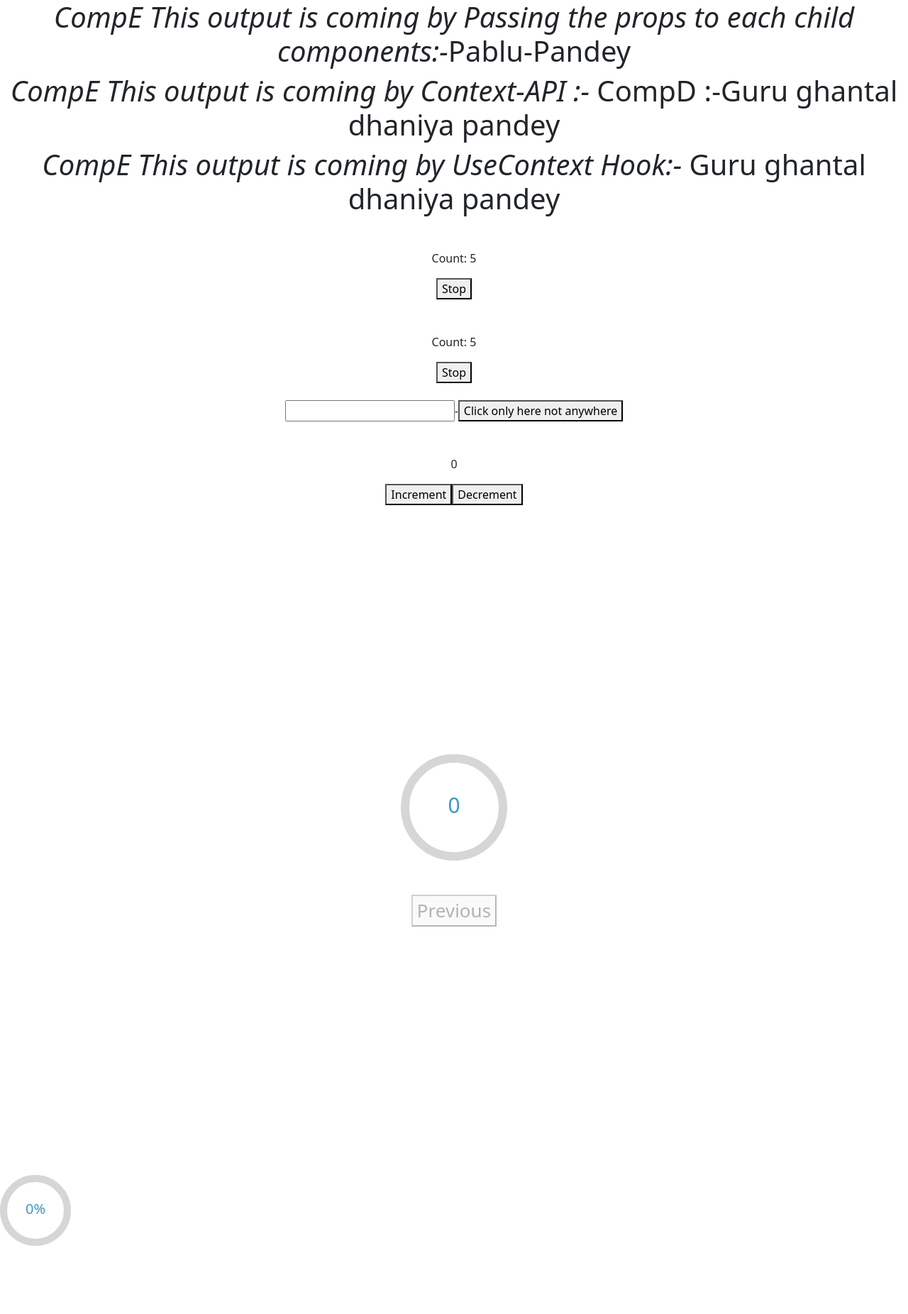
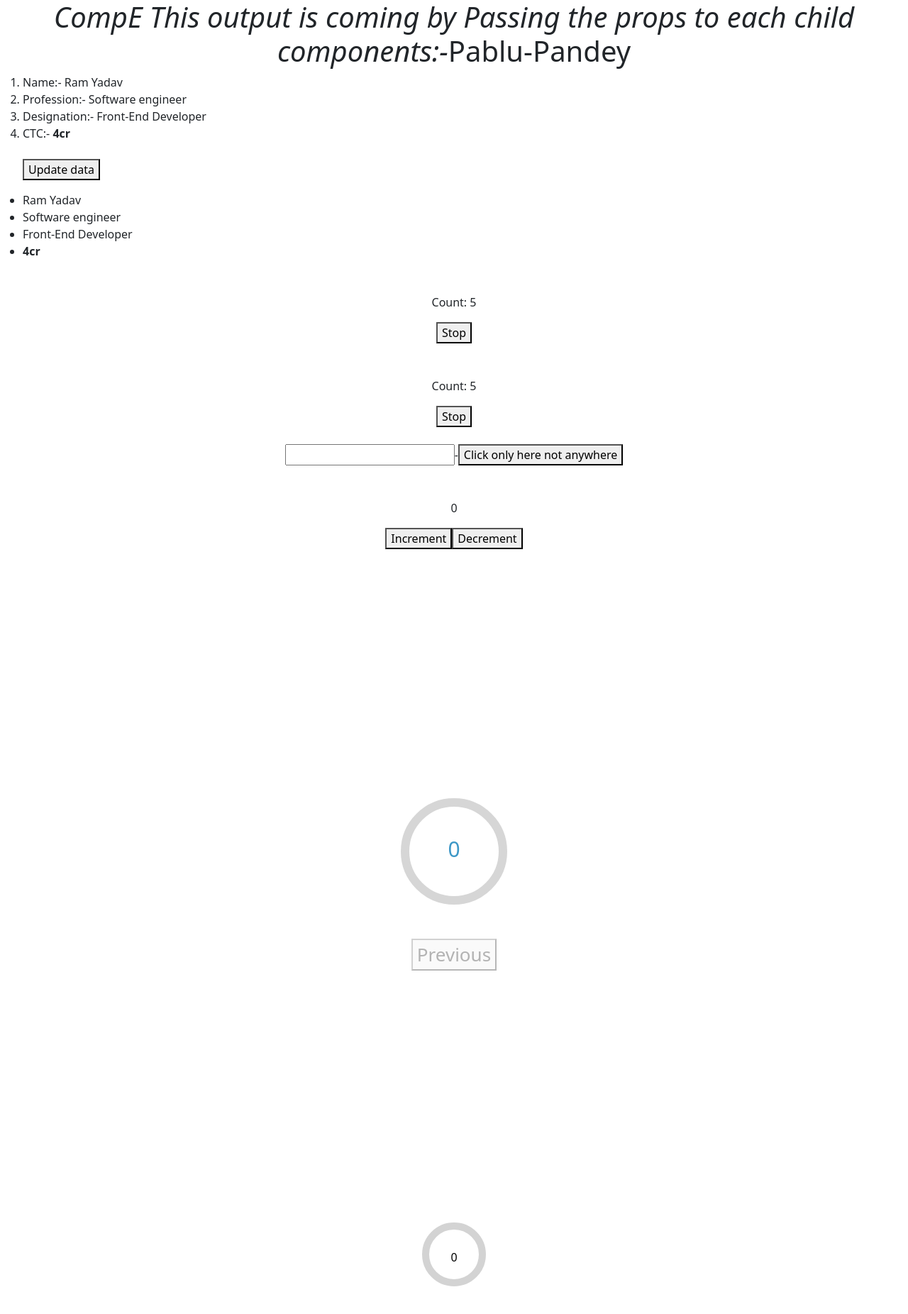
Before and after one commit to Ramkrishna1179/use-context, a React (Create React App) app: page / in a window 1280 px wide. Shown: the top 1852 px of the page at 71% size. Before the commit the page ends 1756 px from the top, so only its background shows below. Built offline with nearby package versions, Linux system fonts and the light colour scheme.

Commit message:
did practice of usecontext hook and context api

```diff
--- a/src/App.js
+++ b/src/App.js
@@ -1,19 +1,27 @@
 import UR1 from "./useRef/ur1";
 import { UR2 } from "./useRef/ur1";
-import { createContext } from "react";
+import { createContext, useState } from "react";
 import CompD from "./CompD";
 import CompA from "./CompA";
 import CompE from "./CompE";
 import Slider from "./useReducer/slider";
-import Counter from './useReducer/reduce1'
+import Counter from "./useReducer/reduce1";
 import CircularProgress from "./useReducer/slider1";
-import '../node_modules/bootstrap/dist/css/bootstrap.min.css'
+import "../node_modules/bootstrap/dist/css/bootstrap.min.css";
 const Value = createContext();
+
 function App(props) {
   const Name = "Pablu-Pandey";
+
+  const [state, setState] = useState({
+    name: "Ram Yadav",
+    profession: "Software engineer",
+    designation: "Front-End Developer",
+    ctc: "4cr",
+  });
   return (
     <div className="App text-center">
-      <Value.Provider value={"Guru ghantal dhaniya pandey"}>
+      <Value.Provider value={{ state, setState }}>
         <CompA data={Name} />
         <CompD />
         <CompE />
@@ -32,6 +40,9 @@ function App(props) {
       <br />
       <br />
       <CircularProgress />
+      <br />
+      <br />
+      <br />
     </div>
   );
 }
--- a/src/CompC.jsx
+++ b/src/CompC.jsx
@@ -1,12 +1,17 @@
 import React from "react";
 import CompB from "./CompB";
-const CompC =(props)=>{
+const CompC = (props) => {
+  return (
+    <>
+      <h1>
+        <em>
+          CompE This output is coming by Passing the props to each child
+          components:-
+        </em>
+        {props.data}
+      </h1>
+    </>
+  );
+};
 
-  return(
-    <>
-<h1><em>CompE This output is coming by Passing the props to each child components:-</em>{props.data}</h1>
-    </>
-  )
-}
-
-export default CompC
+export default CompC;
--- a/src/CompD.jsx
+++ b/src/CompD.jsx
@@ -1,17 +1,21 @@
-import React from "react";
+import React, { useContext } from "react";
 import { Value } from "./App";
-
-const CompD = ()=>{
-
-  return(
+const CompD = () => {
+  const {state,setState} = useContext(Value)
+ const handleClick = ()=>{
+    setState({name:"Krishna yadav",profession:'As u wish',designation:'Kuchh bhi chalega',ctc:"Bahut lagega"})
+  }
+  return (
     <>
-     <Value.Consumer>
-     {(val)=>{
-     return <h1> <em>CompE This output is coming by Context-API :-</em> CompD :-{val}</h1>
-     }}
-
-     </Value.Consumer>
+     <ol className="text-start">
+     <li>Name:- {state.name}</li>
+     <li>Profession:- {state.profession}</li>
+     <li>Designation:- {state.designation}</li>
+     <li>CTC:- <strong> {state.ctc}</strong></li>
+     <br />
+     <button onClick={handleClick}>Update data</button>
+     </ol>
     </>
-  )
+  );
 };
-export default CompD
+export default CompD;
--- a/src/CompE.jsx
+++ b/src/CompE.jsx
@@ -1,13 +1,16 @@
 import React, { useContext } from "react";
 import { Value } from "./App";
 const CompE = () => {
-  const output = useContext(Value)
-  return(
+  const {state,setState} = useContext(Value);
+  return (
     <>
-    <h1><i>CompE This output is coming by UseContext Hook:-</i> {output}</h1>
+      <ul className="text-start">
+        <li>{state.name}</li>
+        <li>{state.profession}</li>
+        <li>{state.designation}</li>
+        <li><strong>{state.ctc}</strong></li>
+      </ul>
     </>
-
-  )
+  );
 };
-
 export default CompE;
--- a/src/useReducer/slider.jsx
+++ b/src/useReducer/slider.jsx
@@ -7,21 +7,22 @@ import "./slider.css";
 
 export default function Slider() {
   const [step, setStep] = useState(0);
-  const [count, setCount] = useState(0);
+  // const [count, setCount] = useState(0);
   // Progress from 0 to 100
   var progress = step > 0 ? step / 1 : 0;
   // Status from "Stopped" to "Done"
   var percentage = 100 * progress;
   // /var status = step > 0 ? (step < 1 ? "In Progress" : "Done") : "Stopped"
-  const handleNext = () => {
-    debugger;
+  const handleNext = (event) => {
+    // debugger
+    // event.target.style.stroke='red';
+    //  window.location.reload();
     setStep(step + 1);
+    // /event.target.style.stroke='none';
   };
-
   const handlePrevious = () => {
     debugger;
     // event.target.style.strokeDashoffset="1px"
-
     setStep(step - 1);
   };
   return (
@@ -29,7 +30,6 @@ export default function Slider() {
       <div className="progress-container m-5" onClick={handleNext}>
         <CircularProgressbar value={percentage} text={`${step}`} />
       </div>
-
       <div className="action-container">
         <button onClick={handlePrevious} disabled={step === 0}>
           Previous
@@ -37,6 +37,7 @@ export default function Slider() {
       </div>
     </div>
   );
-}
+};
+
 // <h1>Step {step}</h1>
 // <h2>Status: {status}</h2>
--- a/src/useReducer/slider1.jsx
+++ b/src/useReducer/slider1.jsx
@@ -1,33 +1,117 @@
-import { CircularProgressbar, buildStyles } from 'react-circular-progressbar';
-import 'react-circular-progressbar/dist/styles.css';
-import { useState } from 'react';
+// import { CircularProgressbar, buildStyles } from 'react-circular-progressbar';
+// import 'react-circular-progressbar/dist/styles.css';
+// import { useState } from 'react';
+
+// function CircularProgress() {
+//   const [count, setCount] = useState(0);
+
+//   const handleClick = () => {
+//     setCount((count + 1) % 101);
+//   };
+
+//   return (
+//     <div style={{ width: '100px', height: '100px' }} onClick={handleClick} strokeWidth={10}>
+//       <CircularProgressbar
+//         value={count}
+//         text={`${count}%`}
+//         strokeWidth={10}
+//         styles={buildStyles({
+//           strokeLinecap: 'butt',
+//           pathTransitionDuration: 0.5,
+//           pathColor: '#3E98C7',
+//           textColor: '#3E98C7',
+//           trailColor: '#d6d6d6',
+//           backgroundColor: '#3e98c780',
+//         })}
+
+//       />
+//     </div>
+//   );
+// }
+
+
+// export default CircularProgress
+
+
+
+
+// import { useState } from 'react';
+// import './slider1.css';
+
+// function CircularProgress() {
+//   const [count, setCount] = useState(0);
+//   const [clicked, setClicked] = useState(false);
+
+//   const handleClick = () => {
+//     setCount(count + 1);
+//     setClicked(true);
+//     setTimeout(() => {
+//       setClicked(false);
+//     }, 500);
+//   };
+
+//   return (
+//     <svg viewBox="0 0 100 100">
+//       <circle
+//         id="circle"
+//         cx="50"
+//         cy="50"
+//         r="40"
+//         stroke={clicked ? 'red' : '#ccc'}
+//         strokeWidth="10"
+//         fill="transparent"
+//         className={clicked ? 'clicked' : ''}
+//         onClick={handleClick}
+//       />
+//       <text
+//         id="count"
+//         x="50"
+//         y="55"
+//         fontSize="30"
+//         textAnchor="middle"
+//         dominantBaseline="middle"
+//         fill={clicked ? 'red' : '#000'}
+//       >
+//         {count}
+//       </text>
+//     </svg>
+//   );
+// }
+
+// export default CircularProgress;
+
+import React, { useState } from 'react';
+import './slider.css'; // replace with your CSS file
 
 function CircularProgress() {
   const [count, setCount] = useState(0);
+  const [animate, setAnimate] = useState(false);
+
 
   const handleClick = () => {
-    setCount((count + 1) % 101);
+    setCount(count + 1);
+    setAnimate(true);
+    setTimeout(() => setAnimate(false), 500);
   };
 
   return (
-    <div style={{ width: '100px', height: '100px' }} onClick={handleClick} strokeWidth={10}>
-      <CircularProgressbar
-        value={count}
-        text={`${count}%`}
-        strokeWidth={10}
-        styles={buildStyles({
-          strokeLinecap: 'butt',
-          pathTransitionDuration: 0.5,
-          pathColor: '#3E98C7',
-          textColor: '#3E98C7',
-          trailColor: '#d6d6d6',
-          backgroundColor: '#3e98c780',
-        })}
-
-      />
+    <div className="App">
+      <svg width="100" height="100">
+        <circle
+          cx="50"
+          cy="50"
+          r="40"
+          stroke={animate ? 'red' : 'lightgrey'}
+          strokeWidth="10"
+          fill="transparent"
+          onClick={handleClick}
+        />
+        <text x="50" y="60" textAnchor="middle" fill="black">
+          {count}
+        </text>
+      </svg>
     </div>
   );
 }
 
-
-export default CircularProgress
+export default CircularProgress;
```
Also changed, not shown: src/CompA.jsx (+6 -8 lines), src/useReducer/slider1.css (+59 -1 lines).
